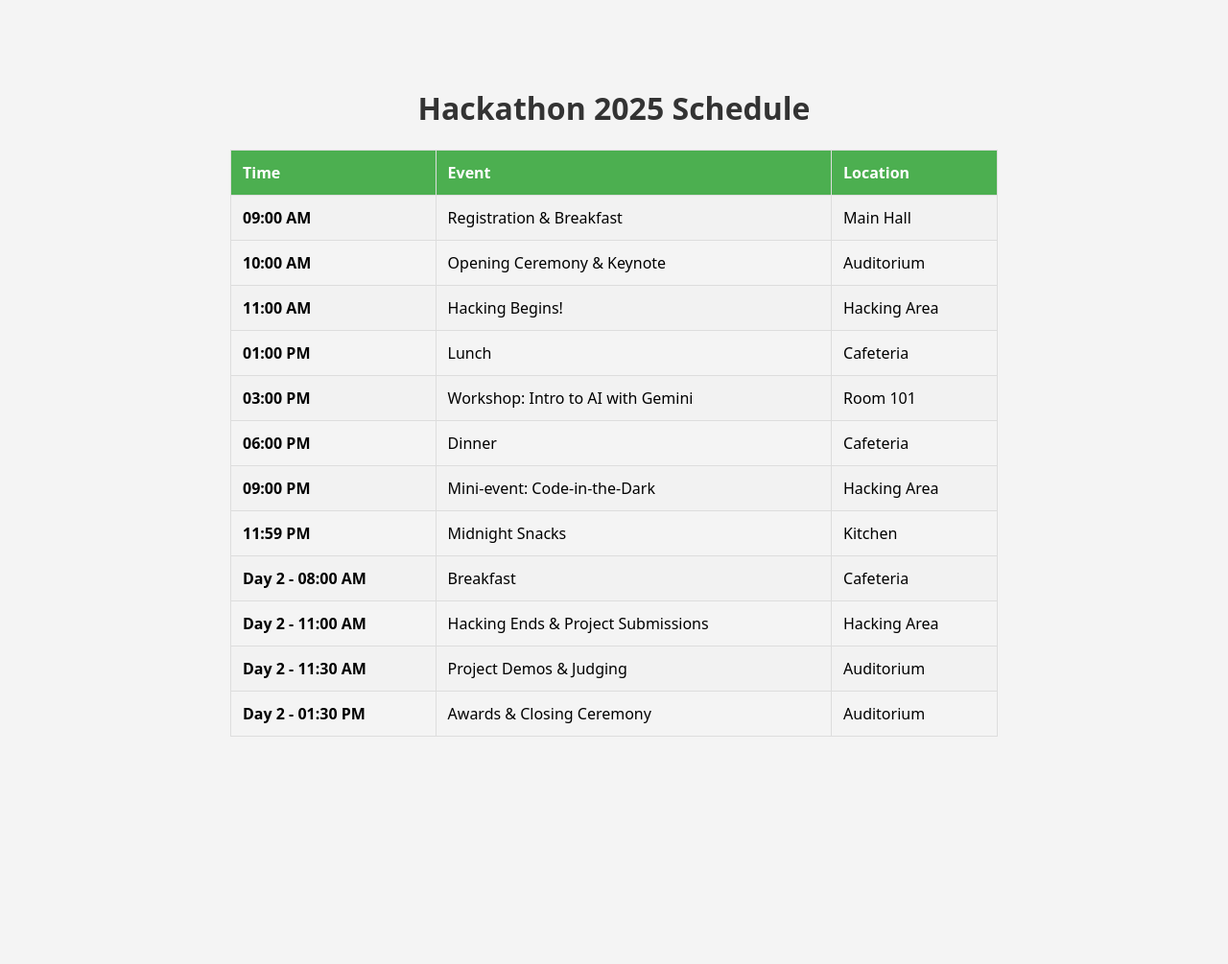
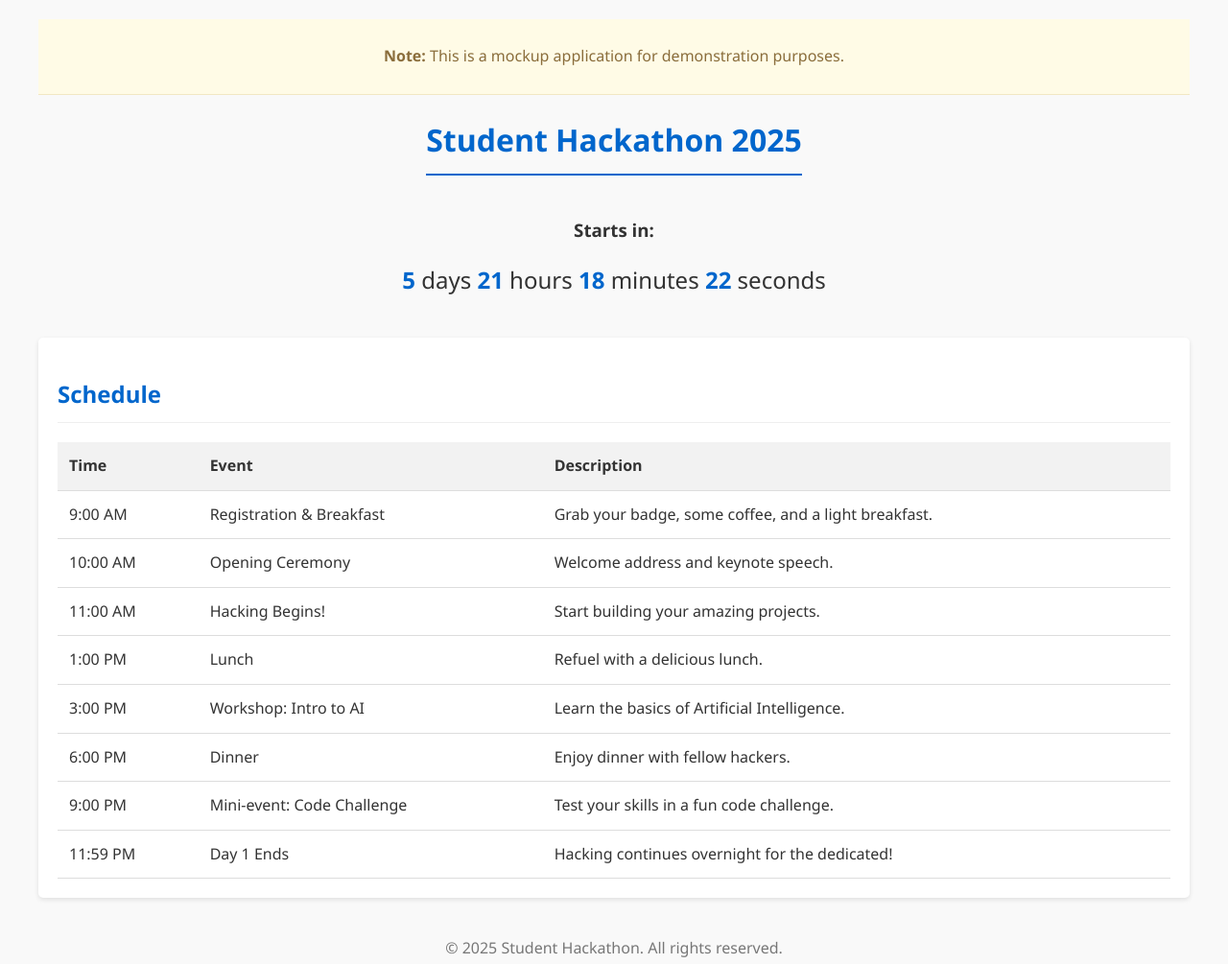
Before and after one commit to arthurreira/hackathon-schedule, a plain HTML site: page app/index.html in a window 1280 px wide. Shown: the whole page at 96% size. Before the commit the page ends 838 px from the top, so only its background shows below. Drawn offline with Linux system fonts and the light colour scheme.

Commit message:
Redesign hackathon schedule mockup and add countdown
Updated the README with detailed project information and deployment context. Redesigned the index.html layout with a modern look, added a mockup banner, improved the schedule table, and included a countdown timer to the event start. Enhanced style.css for a cleaner, more professional appearance. Implemented countdown logic in script.js to display time remaining until the hackathon begins.

```diff
--- a/app/index.html
+++ b/app/index.html
@@ -3,77 +3,85 @@
 <head>
   <meta charset="utf-8">
   <meta name="viewport" content="width=device-width, initial-scale=1">
-  <title>Hackathon Schedule</title>
+  <title>Student Hackathon 2025</title>
   <link rel="stylesheet" href="style.css">
 </head>
 <body>
-  <h1>Hackathon 2025 Schedule</h1>
+  <div class="mockup-banner">
+    <p><strong>Note:</strong> This is a mockup application for demonstration purposes.</p>
+  </div>
+  <header>
+    <h1>Student Hackathon 2025</h1>
+    <div id="countdown">
+      <h3>Starts in:</h3>
+      <div id="timer">
+        <span id="days"></span> days
+        <span id="hours"></span> hours
+        <span id="minutes"></span> minutes
+        <span id="seconds"></span> seconds
+      </div>
+    </div>
+  </header>
+
+  <main>
+    <h2>Schedule</h2>
     <table>
+      <thead>
         <tr>
           <th>Time</th>
           <th>Event</th>
-      <th>Location</th>
+          <th>Description</th>
+        </tr>
+      </thead>
+      <tbody>
+        <tr>
+          <td>9:00 AM</td>
+          <td>Registration & Breakfast</td>
+          <td>Grab your badge, some coffee, and a light breakfast.</td>
         </tr>
         <tr>
-      <td class="time">09:00 AM</td>
-      <td>Registration & Breakfast</td>
-      <td>Main Hall</td>
+          <td>10:00 AM</td>
+          <td>Opening Ceremony</td>
+          <td>Welcome address and keynote speech.</td>
         </tr>
         <tr>
-      <td class="time">10:00 AM</td>
-      <td>Opening Ceremony & Keynote</td>
-      <td>Auditorium</td>
+          <td>11:00 AM</td>
+          <td>Hacking Begins!</td>
+          <td>Start building your amazing projects.</td>
         </tr>
         <tr>
-      <td class="time">11:00 AM</td>
-      <td>Hacking Begins!</td>
-      <td>Hacking Area</td>
+          <td>1:00 PM</td>
+          <td>Lunch</td>
+          <td>Refuel with a delicious lunch.</td>
         </tr>
         <tr>
-      <td class="time">01:00 PM</td>
-      <td>Lunch</td>
-      <td>Cafeteria</td>
+          <td>3:00 PM</td>
+          <td>Workshop: Intro to AI</td>
+          <td>Learn the basics of Artificial Intelligence.</td>
         </tr>
         <tr>
-      <td class="time">03:00 PM</td>
-      <td>Workshop: Intro to AI with Gemini</td>
-      <td>Room 101</td>
+          <td>6:00 PM</td>
+          <td>Dinner</td>
+          <td>Enjoy dinner with fellow hackers.</td>
         </tr>
         <tr>
-      <td class="time">06:00 PM</td>
-      <td>Dinner</td>
-      <td>Cafeteria</td>
+          <td>9:00 PM</td>
+          <td>Mini-event: Code Challenge</td>
+          <td>Test your skills in a fun code challenge.</td>
         </tr>
         <tr>
-      <td class="time">09:00 PM</td>
-      <td>Mini-event: Code-in-the-Dark</td>
-      <td>Hacking Area</td>
+          <td>11:59 PM</td>
+          <td>Day 1 Ends</td>
+          <td>Hacking continues overnight for the dedicated!</td>
         </tr>
-    <tr>
-      <td class="time">11:59 PM</td>
-      <td>Midnight Snacks</td>
-      <td>Kitchen</td>
-    </tr>
-    <tr>
-      <td class="time">Day 2 - 08:00 AM</td>
-      <td>Breakfast</td>
-      <td>Cafeteria</td>
-    </tr>
-    <tr>
-      <td class="time">Day 2 - 11:00 AM</td>
-      <td>Hacking Ends & Project Submissions</td>
-      <td>Hacking Area</td>
-    </tr>
-    <tr>
-      <td class="time">Day 2 - 11:30 AM</td>
-      <td>Project Demos & Judging</td>
-      <td>Auditorium</td>
-    </tr>
-    <tr>
-      <td class="time">Day 2 - 01:30 PM</td>
-      <td>Awards & Closing Ceremony</td>
-      <td>Auditorium</td>
-    </tr>
+      </tbody>
     </table>
+  </main>
+
+  <footer>
+    <p>&copy; 2025 Student Hackathon. All rights reserved.</p>
+  </footer>
+
+  <script src="script.js"></script>
 </body>
 </html>
--- a/app/script.js
+++ b/app/script.js
@@ -1,3 +1,33 @@
 document.addEventListener('DOMContentLoaded', () => {
-  console.log('schedule.arthurreira.dev loaded successfully!');
+  // Set the date we're counting down to
+  const countDownDate = new Date("Jan 1, 2026 09:00:00").getTime();
+
+  // Update the count down every 1 second
+  const x = setInterval(function() {
+
+    // Get today's date and time
+    const now = new Date().getTime();
+
+    // Find the distance between now and the count down date
+    const distance = countDownDate - now;
+
+    // Time calculations for days, hours, minutes and seconds
+    const days = Math.floor(distance / (1000 * 60 * 60 * 24));
+    const hours = Math.floor((distance % (1000 * 60 * 60 * 24)) / (1000 * 60 * 60));
+    const minutes = Math.floor((distance % (1000 * 60 * 60)) / (1000 * 60));
+    const seconds = Math.floor((distance % (1000 * 60)) / 1000);
+
+    // Display the result in the element with id="timer"
+    document.getElementById("days").innerText = days;
+    document.getElementById("hours").innerText = hours;
+    document.getElementById("minutes").innerText = minutes;
+    document.getElementById("seconds").innerText = seconds;
+
+
+    // If the count down is finished, write some text
+    if (distance < 0) {
+      clearInterval(x);
+      document.getElementById("timer").innerHTML = "The Hackathon has started!";
+    }
+  }, 1000);
 });
--- a/app/style.css
+++ b/app/style.css
@@ -1,10 +1,89 @@
+body {
+  font-family: 'Segoe UI', Tahoma, Geneva, Verdana, sans-serif;
+  max-width: 1200px;
+  margin: 0 auto;
+  padding: 20px;
+  line-height: 1.6;
+  color: #333;
+  background-color: #f9f9f9;
+}
 
+.mockup-banner {
+  background-color: #fffbe6;
+  color: #8a6d3b;
+  padding: 10px 20px;
+  text-align: center;
+  border-bottom: 1px solid #f2e7c3;
+}
 
-    body { font-family: system-ui, sans-serif; max-width: 800px; margin: 50px auto; padding: 20px; background-color: #f4f4f4; }
-h1 { color: #333; text-align: center; }
-table { width: 100%; border-collapse: collapse; margin-top: 20px; }
-th, td { padding: 12px; border: 1px solid #ddd; text-align: left; }
-th { background-color: #4CAF50; color: white; }
-tr:nth-child(even) { background-color: #f2f2f2; }
-tr:hover { background-color: #ddd; }
-.time { font-weight: bold; }
+header {
+  text-align: center;
+  margin-bottom: 40px;
+}
+
+h1 {
+  color: #0066cc;
+  border-bottom: 2px solid #0066cc;
+  padding-bottom: 10px;
+  display: inline-block;
+}
+
+#countdown {
+  margin-top: 20px;
+}
+
+#timer {
+  font-size: 1.5em;
+  color: #333;
+}
+
+#timer span {
+  font-weight: bold;
+  color: #0066cc;
+}
+
+main {
+  background-color: #fff;
+  padding: 20px;
+  border-radius: 5px;
+  box-shadow: 0 2px 5px rgba(0,0,0,0.1);
+}
+
+h2 {
+  color: #0066cc;
+  border-bottom: 1px solid #eee;
+  padding-bottom: 10px;
+  margin-bottom: 20px;
+}
+
+table {
+  width: 100%;
+  border-collapse: collapse;
+}
+
+th, td {
+  padding: 12px;
+  text-align: left;
+  border-bottom: 1px solid #ddd;
+}
+
+th {
+  background-color: #f2f2f2;
+}
+
+tbody tr:hover {
+  background-color: #f5f5f5;
+}
+
+footer {
+  text-align: center;
+  margin-top: 40px;
+  color: #777;
+}
+
+code {
+  background: #f4f4f4;
+  padding: 2px 6px;
+  border-radius: 3px;
+  font-family: 'Courier New', monospace;
+}
```
Also changed, not shown: 1 other file. Lines whose indentation alone changed are shown as unchanged.
